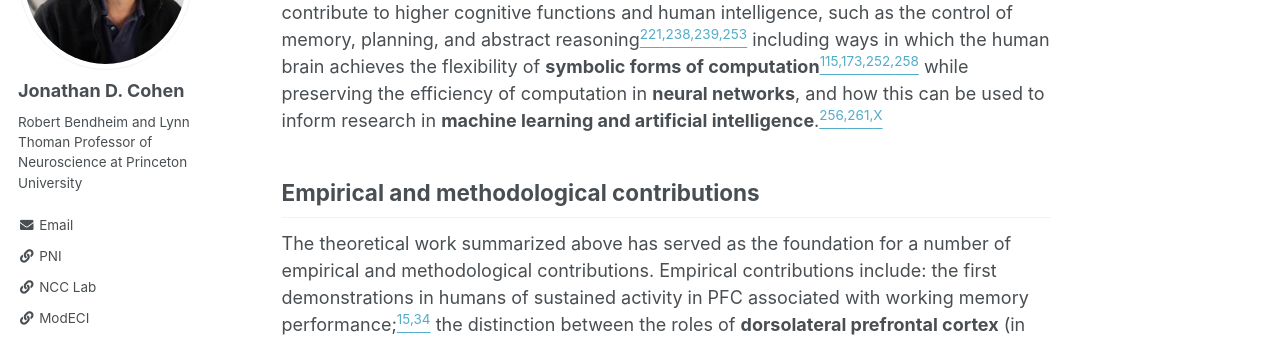
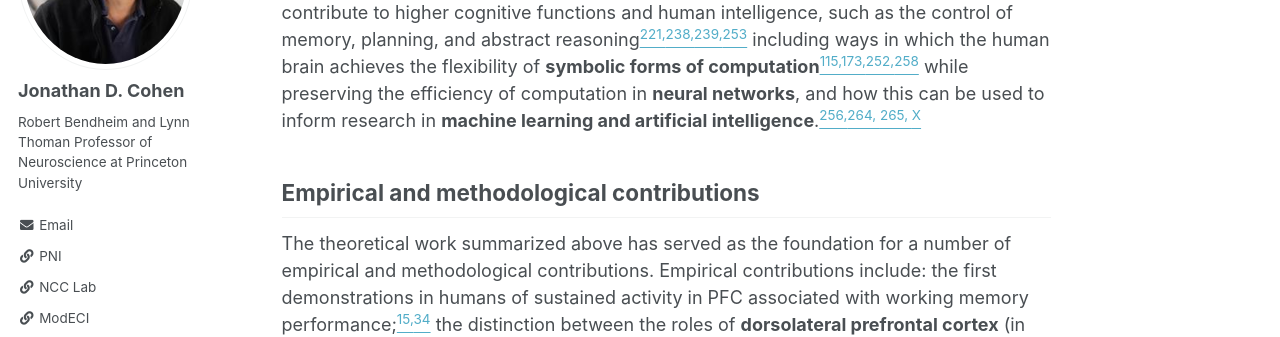
Before and after one commit to williamawolf/jdc-pni, a Jekyll site: the page built from _pages/about.md, in a window 1280 px wide and 900 px high, scrolled down 883 px. Shown: the part 153-490 px from the top of the window. Built offline with Jekyll 4.4.1, drawn with Linux system fonts in a browser that asks for light colours.

Commit message:
- update links on CV

```diff
--- a/_pages/about.md
+++ b/_pages/about.md
@@ -40,9 +40,11 @@ and how the brain regulates the balance between **flexible control-dependent and
 Increasingly, our work has
 come to focus on how these mechanisms contribute to higher cognitive functions and human intelligence, such as the
 control of memory, planning, and abstract reasoning[<sup>221,</sup>](http://www.pni.princeton.edu/ncc/PDFs/Canonical%20Reps/Frankland%20et%20al%20(Cog%20Sci%202019).pdf)[<sup>238,</sup>](https://webapps.pni.princeton.edu/ncc/PDFs/Locus%20Coeruleus/Agrawal%20et%20al%20(Psych%20Review%202021).pdf)[<sup>239,</sup>](http://www.pni.princeton.edu/ncc/PDFs/Atten-Ctl-WM%20&%20PFC-DA/Modeling%20&%20Theory/Beukers%20et%20al%20(TICS%202021).pdf)[<sup>253</sup>](http://www.pni.princeton.edu/ncc/PDFs/Atten-Ctl-WM%20&%20PFC-DA/Modeling%20&%20Theory/Ho%20et%20al%20(Nature%202022).pdf)
-including ways in which the human brain achieves the flexibility of **symbolic forms of computation**[<sup>115,</sup>](http://www.pni.princeton.edu/ncc/PDFs/Atten-Ctl-WM%20&%20PFC-DA/Modeling%20&%20Theory/Rougier%20et%20al%20(PNAS%2005).pdf)[<sup>173,</sup>](http://www.pni.princeton.edu/ncc/PDFs/Atten-Ctl-WM%20&%20PFC-DA/Modeling%20&%20Theory/Kriete%20et%20al.%20(PNAS%2013).pdf)[<sup>252,</sup>](http://www.pni.princeton.edu/ncc/PDFs/Canonical%20Reps/Webb%20et%20al%20(ICLR%202021).pdf)[<sup>258</sup>](http://www.pni.princeton.edu/ncc/PDFs/Canonical%20Reps/Segert%20&%20Cohen%20(TMLR%202022).pdf)
+including ways in which the human brain achieves the flexibility of **symbolic forms of computation**[<sup>115,</sup>](http://www.pni.princeton.edu/ncc/PDFs/Atten-Ctl-WM%20&%20PFC-DA/Modeling%20&%20Theory/Rougier%20et%20al%20(PNAS%2005).pdf)[<sup>173,</sup>](http://www.pni.princeton.edu/ncc/PDFs/Atten-Ctl-WM%20&%20PFC-DA/Modeling%20&%20Theory/Kriete%20et%20al.%20(PNAS%2013).pdf)[<sup>252,</sup>](https://arxiv.org/abs/2012.14601)[<sup>258</sup>](http://arxiv.org/abs/2106.07369)
 while preserving the efficiency of  computation in **neural networks**, and how this can be used to inform research
-in **machine learning and artificial intelligence**.[<sup>256,</sup>](http://www.pni.princeton.edu/ncc/PDFs/Canonical%20Reps/Kumar%20et%20al%20(NeurIPS%202023).pdf)[<sup>261,</sup>](http://www.pni.princeton.edu/ncc/PDFs/Canonical%20Reps/Mondal%20et%20al%20(ICLR%202023).pdf)[<sup>X</sup>](https://arxiv.org/abs/2007.10527)
+in **machine learning and artificial intelligence**.[<sup>256,</sup>](https://arxiv.org/abs/2205.11558)[<sup>264,
+</sup>](https://arxiv.org/pdf/2303.02260)[<sup>265,
+</sup>](http://arxiv.org/abs/2304.09979)[<sup>X</sup>](https://arxiv.org/abs/2007.10527)
 
 ## Empirical and methodological contributions
 The theoretical work summarized above has served as the foundation for a number of empirical and methodological
```
